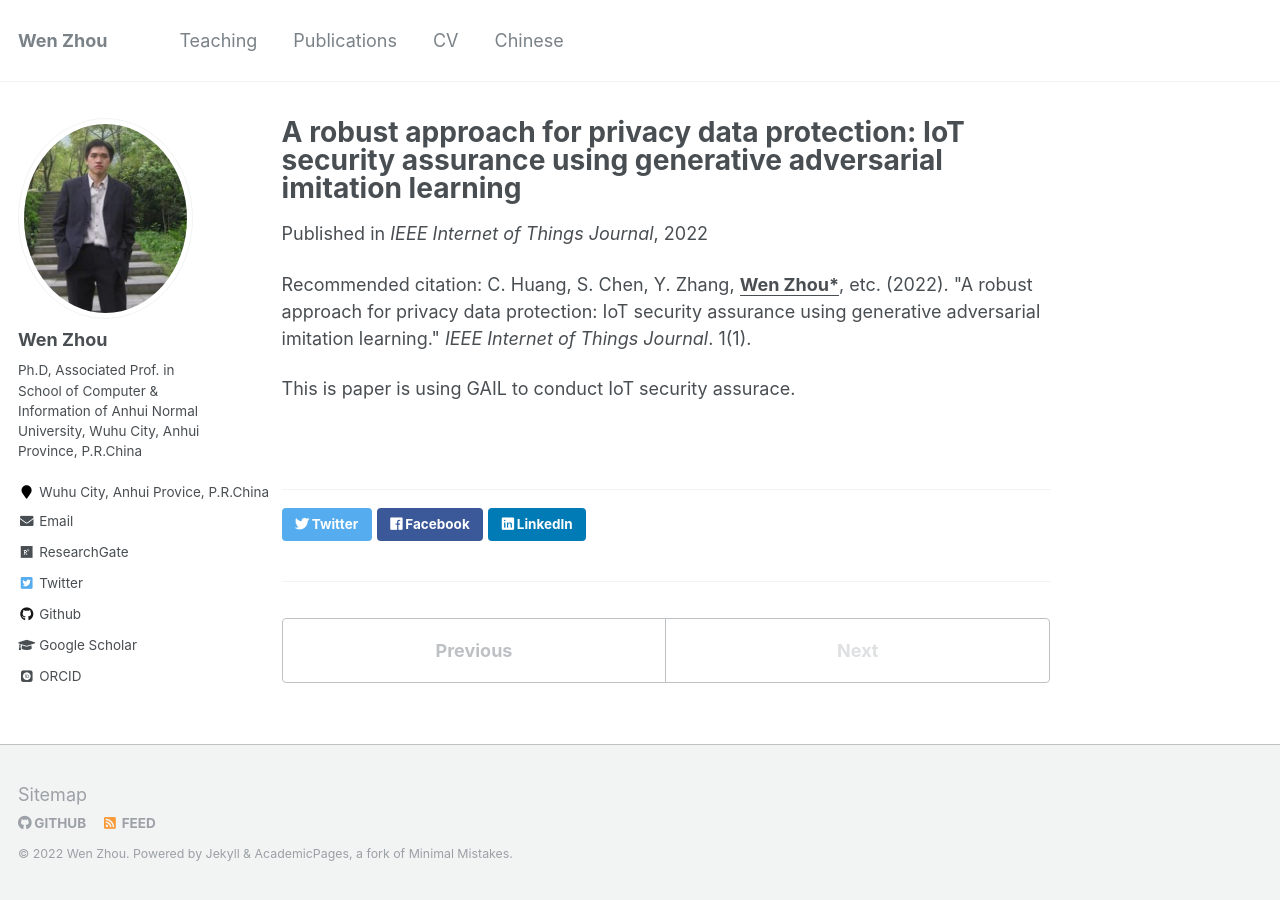
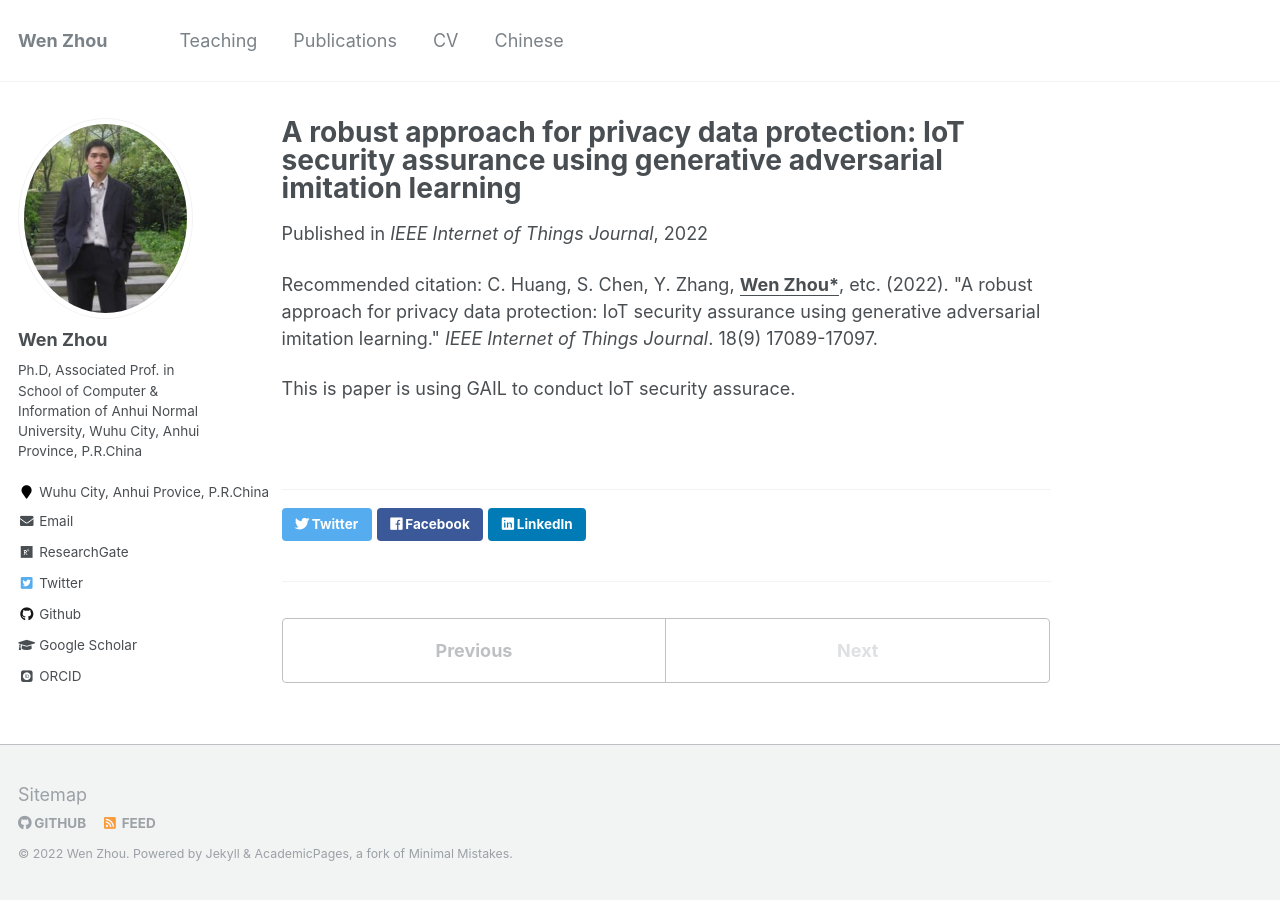
Before and after one commit to zhouwen327/zhouwen327.github.io, a Jekyll site: the page built from _publications/2022-01-01-IoTJ-01.md, in a window 1280 px wide. Built offline with Jekyll 4.4.1, drawn with Linux system fonts in a browser that asks for light colours; some web fonts are replaced.

Commit message:
Update 2022-01-01-IoTJ-01.md

```diff
--- a/_publications/2022-01-01-IoTJ-01.md
+++ b/_publications/2022-01-01-IoTJ-01.md
@@ -3,9 +3,9 @@
 collection: publications
 permalink: /publication/2022-01-01-IoTJ-01
 excerpt: 'This is paper is using GAIL to conduct IoT security assurace.'
-date: 2022-01-01
+date: 2022-09-01
 venue: 'IEEE Internet of Things Journal'
-citation: 'C. Huang, S. Chen, Y. Zhang, <b><u>Wen Zhou*</u></b>, etc. (2022). &quot;A robust approach for privacy data protection: IoT security assurance using generative adversarial imitation learning.&quot; <i>IEEE Internet of Things Journal</i>. 1(1).'
+citation: 'C. Huang, S. Chen, Y. Zhang, <b><u>Wen Zhou*</u></b>, etc. (2022). &quot;A robust approach for privacy data protection: IoT security assurance using generative adversarial imitation learning.&quot; <i>IEEE Internet of Things Journal</i>. 18(9) 17089-17097.'
 
 ---
 This is paper is using GAIL to conduct IoT security assurace.
```
